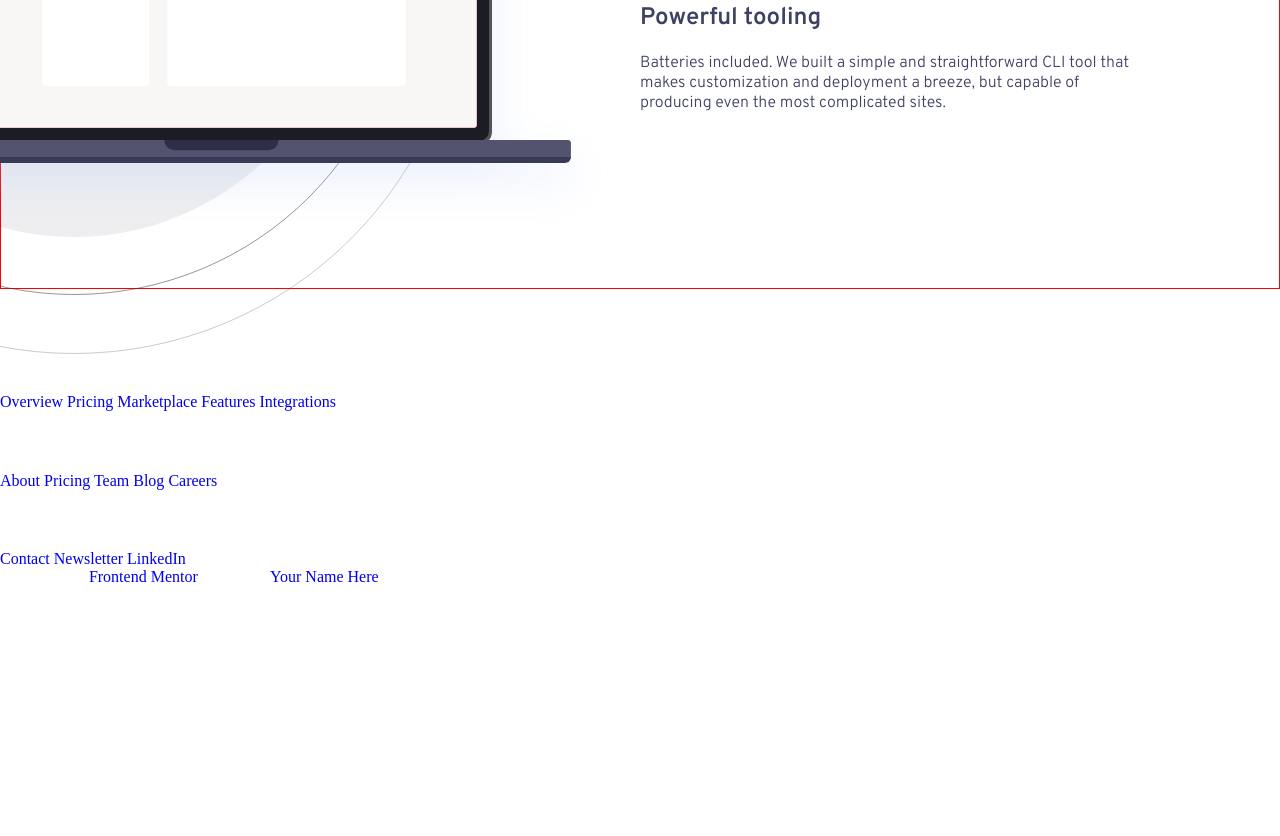
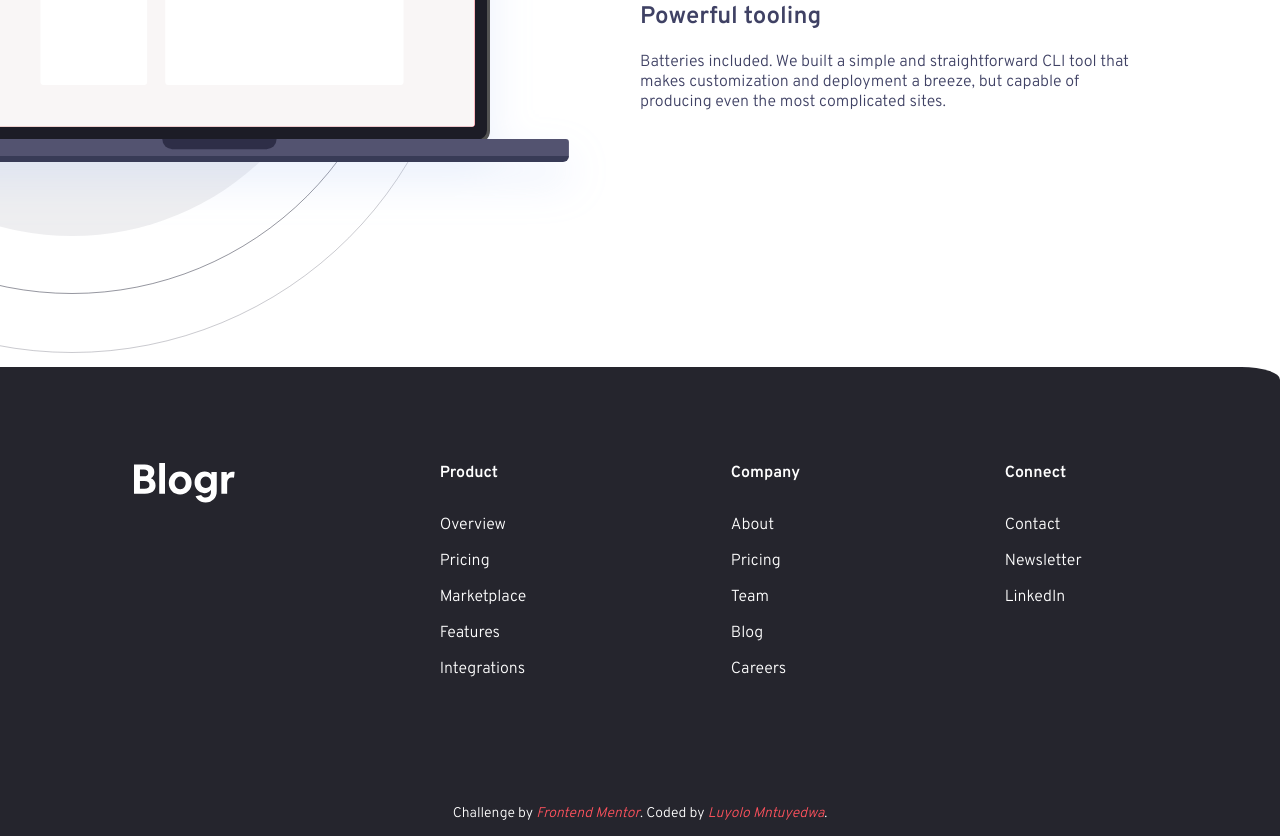
Before and after one commit to LuyoloLuja/blog-landing-page, a plain HTML site: page index.html in a window 1280 px wide. Shown: the part 2660-3496 px from the top of the page. Before the commit the page ends 3246 px from the top, so only its background shows below. Drawn offline with Linux system fonts and the light colour scheme.

Commit message:
added my style for large screen

```diff
--- a/css/stylesheet.css
+++ b/css/stylesheet.css
@@ -165,7 +165,6 @@ ul {
     left: 5%;
 }
 .blogr-details {
-    border: 1px solid red;
     height: 45em;
     font-family: Overpass, Arial, Helvetica, sans-serif;
     color: hsl(237, 23%, 32%);
@@ -190,12 +189,35 @@ ul {
     margin-top: 4em;
 }
 
-/* footer {
-    height: fit-content;
-    position: relative;
-    top: 20%;
-    border: 1px solid blue;
+footer {
+    font-family: Overpass, Arial, Helvetica, sans-serif;
+    background-color: hsl(240, 10%, 16%);
+    color: #fff;
+    display: flex;
+    justify-content: space-around;
+    padding: 6em 6em 6em 2em;
+    margin: 5em 0 0 0;
+    border-radius: 0 3% 0 0;
 }
-footer div {
-    position: absolute;
-} */
+footer div h4 {
+    margin: 0 0 2em 0;
+ }
+footer div a {
+    display: block;
+    color: #fff;
+    font-weight: normal;
+    margin: 0 0 1em 0;
+}
+footer div a:hover, .attribution a:hover { text-decoration: underline; }
+.attribution {
+    text-align: center;
+    font-family: Overpass, Arial, Helvetica, sans-serif;
+    background-color: hsl(240, 10%, 16%);
+    color: #fff;
+    padding: 1em;
+    font-size: 14px;
+}
+.attribution a {
+    color: hsl(356, 100%, 66%);
+    font-style: italic;
+}
--- a/index.html
+++ b/index.html
@@ -173,12 +173,12 @@
         <a href="#">Newsletter</a>
         <a href="#">LinkedIn</a>
       </div>
+    </footer>
 
-      <div class="attribution">
-        Challenge by <a href="https://www.frontendmentor.io?ref=challenge" target="_blank">Frontend Mentor</a>.
-        Coded by <a href="#">Your Name Here</a>.
-      </div>
-    </footer>
+    <div class="attribution">
+      Challenge by <a href="https://www.frontendmentor.io?ref=challenge" target="_blank">Frontend Mentor</a>.
+      Coded by <a href="https://github.com/LuyoloLuja">Luyolo Mntuyedwa</a>.
+    </div>
   </div>
 
   <script src="./js/main.js"></script>
```
